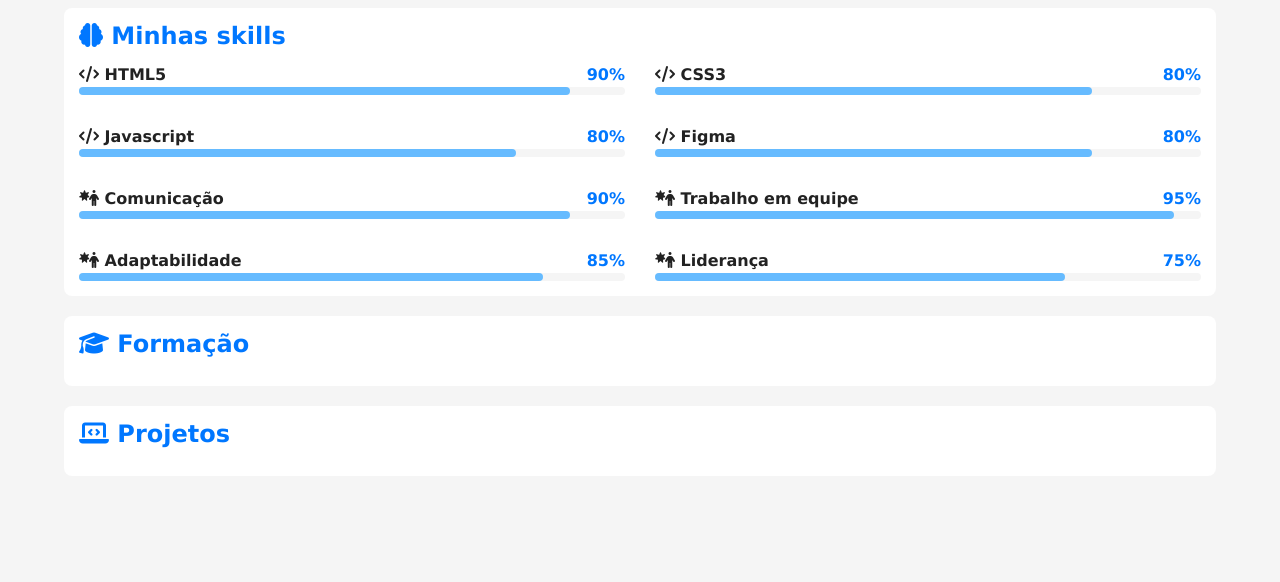
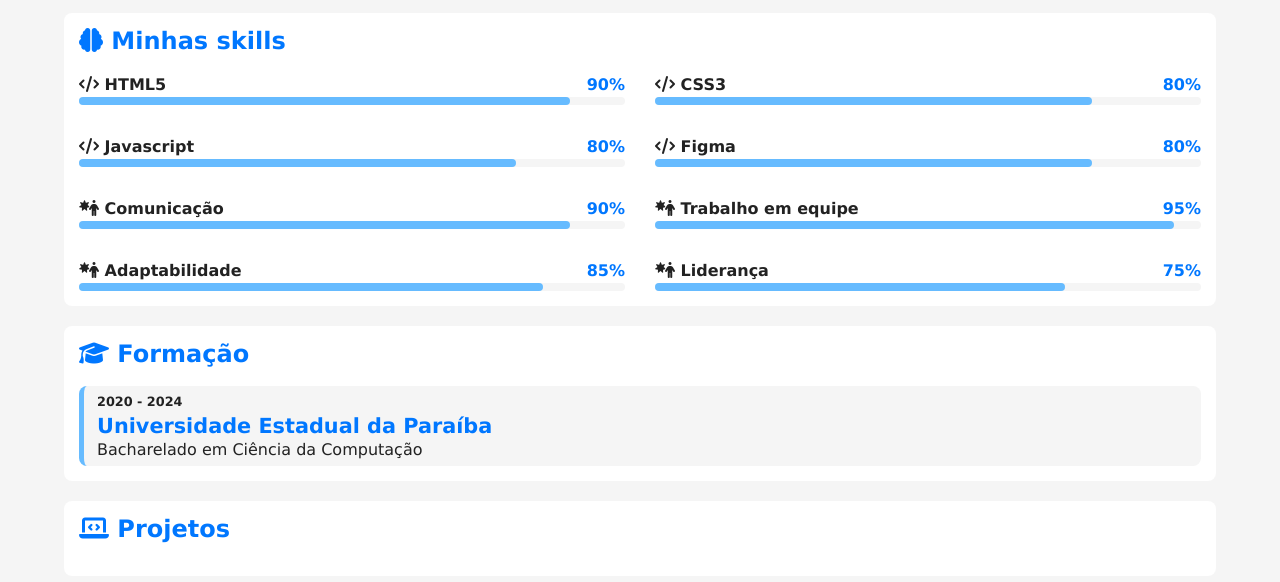
Before and after one commit to andrealvescorreia/portfolio-curso-em-video, a plain HTML site: page index.html in a window 1280 px wide. Shown: the part 1204-1786 px from the top of the page. Before the commit the page ends 1700 px from the top, so only its background shows below. Drawn offline with Linux system fonts and the light colour scheme.

Commit message:
adiciona seção de formação

```diff
--- a/estilos/style.css
+++ b/estilos/style.css
@@ -121,9 +121,9 @@ article {
   border-radius: 8px;
 }
 
-h2 {
+article h2 {
   color: var(--destaque);
-  margin-bottom: 15px;
+  margin-bottom: 20px;
 }
 
 .video-container {
@@ -182,3 +182,35 @@ h2 {
   height: 100%;
   border-radius: 10px;
 }
+
+#formacao-container {
+  display: flex;
+  flex-direction: column;
+  gap: 20px;
+}
+
+#formacao-container .curso {
+  background-color: var(--fundo-principal);
+  border-radius: 8px;
+  border-left: 5px solid var(--destaque-inverso);
+  padding-left: 13px;
+  transition: border 0.5s;
+  padding-top: 4px;
+  padding-bottom: 4px;
+}
+
+#formacao-container .curso:hover {
+  border-left-width: 11px;
+  border-color: var(--destaque);
+  cursor: pointer;
+}
+
+#formacao-container .periodo {
+  font-weight: bold;
+  font-size: 0.8em;
+}
+
+#formacao-container .instituicao {
+  color: var(--destaque);
+  font-size: 1.3em;
+}
--- a/index.html
+++ b/index.html
@@ -172,6 +172,14 @@
 
       <article id="formacao">
         <h2><i class="fa-solid fa-graduation-cap"></i> Formação</h2>
+        <div id="formacao-container">
+          <div class="curso">
+            <p class="periodo">2020 - 2024</p>
+            <h3 class="instituicao">Universidade Estadual da Paraíba</h3>
+            <p class="titulacao">Bacharelado em Ciência da Computação</p>
+          </div>
+
+        </div>
       </article> <!-- Fim article#formacao -->
 
       <article id="projetos">
```
